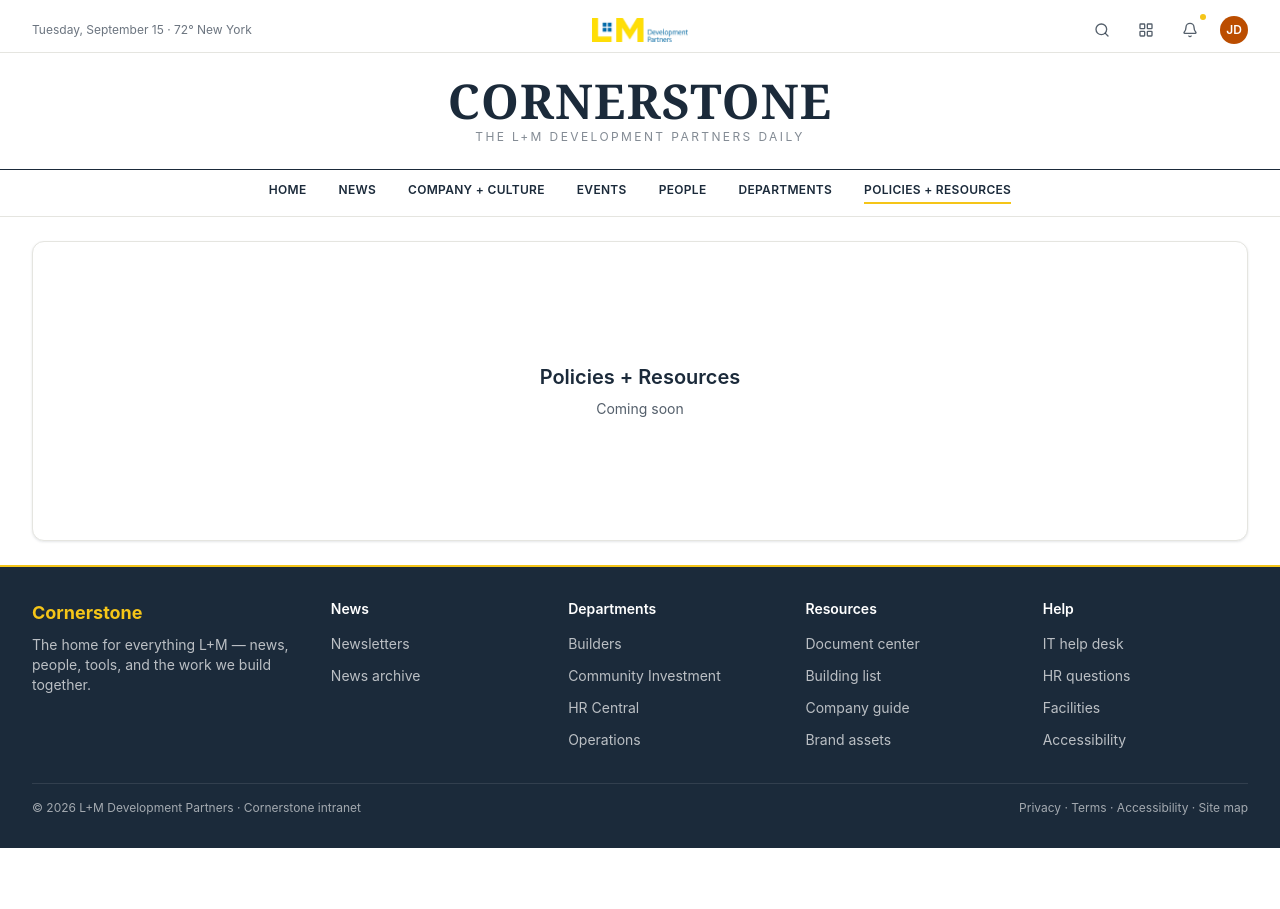
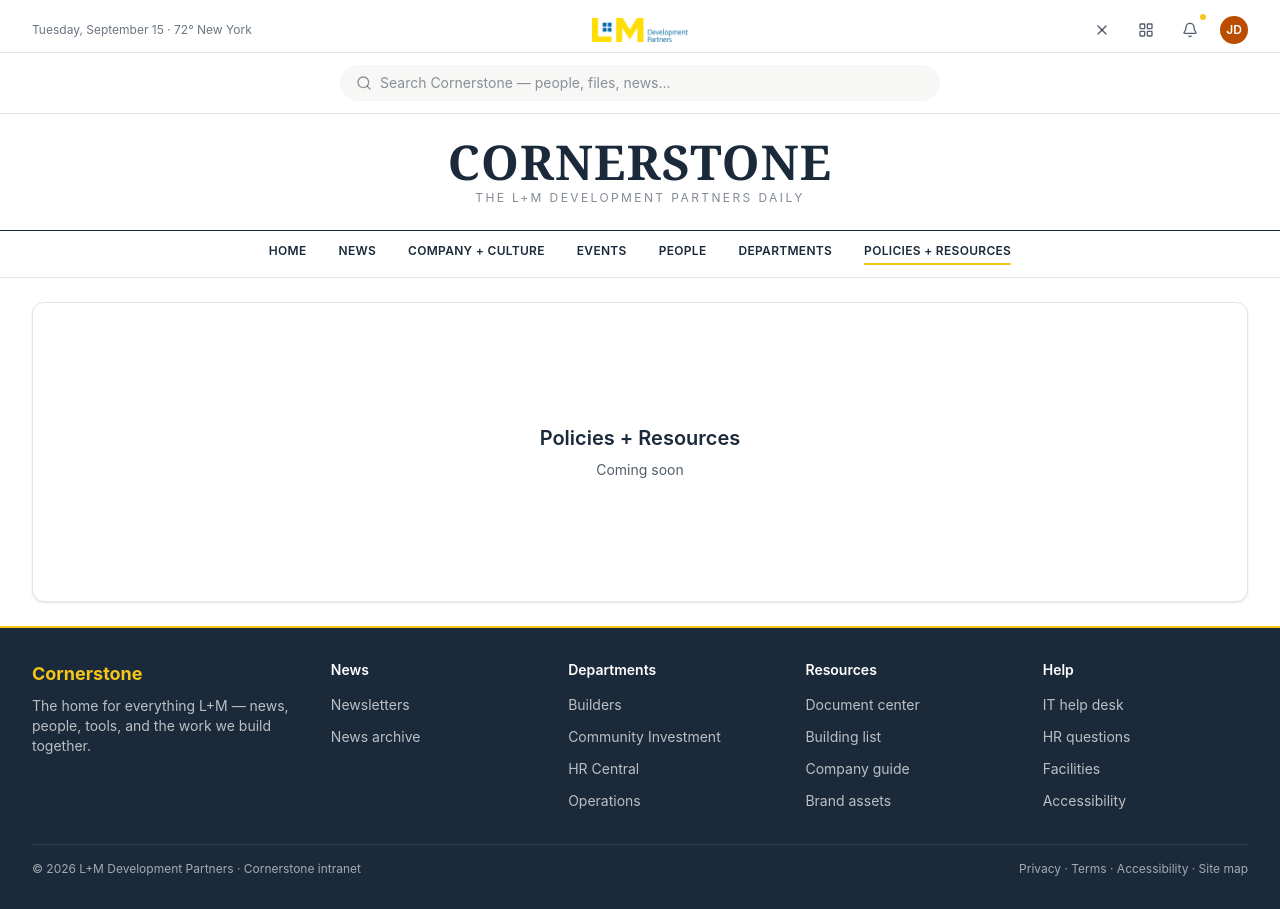
Before and after one commit to BriqBI-Devs/cornerstone-fe-staging, a React (Vite) app: page /policies-resources in a window 1280 px wide. Before the commit the page ends 848 px from the top, so only its background shows below. Built offline with nearby package versions, Linux system fonts and the light colour scheme.

Commit message:
Update searchOpen state in PublicLayout to default to true

```diff
--- a/src/layouts/PublicLayout.tsx
+++ b/src/layouts/PublicLayout.tsx
@@ -39,7 +39,7 @@ const FOOTER_COLUMNS = [
 
 export function PublicLayout() {
   const dateAndWeather = useDateAndWeather();
-  const [searchOpen, setSearchOpen] = useState(false);
+  const [searchOpen, setSearchOpen] = useState(true);
   const [appsOpen, setAppsOpen] = useState(false);
   const [notificationsOpen, setNotificationsOpen] = useState(false);
   const isHome = useLocation().pathname === "/";
```
